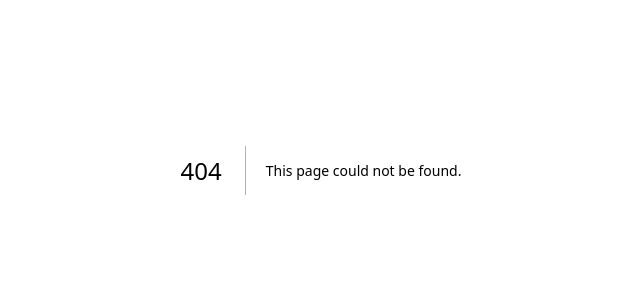
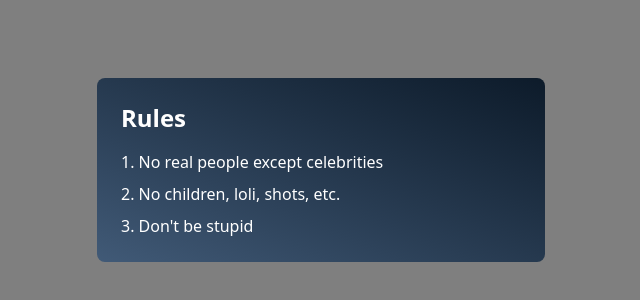
Before and after one commit to regul4rn0name/NSFWPlaza, a Next.js app: page /rules in a window 1280 px wide. Before the commit this address had no page. Shown: the part 230-530 px from the top of the page, without its empty margins (319-959 px from the left). Built offline with nearby package versions, Linux system fonts and the light colour scheme.

Commit message:
rules and add

```diff
--- a/app/add/page.tsx
+++ b/app/add/page.tsx
@@ -2,8 +2,10 @@
 
 import Link from "next/link";
 import { useRef, useState } from "react"
+import Rules from "../rules/page";
 
 export default function Page() {
+    const [rules,setRules] = useState<boolean>(false);
     const [tags, setTags] = useState<string[]>([]);
     const [name, setName] = useState<string>("");
     const [file, setFile] = useState<File>();
@@ -52,8 +54,11 @@ export default function Page() {
         }
     }
     return (
+
         <div className="w-screen overflow-auto flex flex-col justify-center items-center h-screen bg-gradient-to-bl from-[#0d1b2a] to-[#415a77]">
+            {rules==true && (<><Rules/> <button onClick={()=>setRules(false)} className="text-white hover:font-bold transition-all z-50">Close</button></>)}
             <Link href={"/themes/1"} className="text-white m-5 hover:font-bold transition-all">Main Menu</Link>
+            <button onClick={()=>setRules(true)} className="text-white m-5 hover:font-bold transition-all">RULES</button>
             <div className="bg-[#0d1b2a] text-white w-[500px] rounded-t-2xl flex justify-center items-center gap-2">
                 <button className={`hover:font-bold transition-all ${collection==="themes" ? 'font-bold':''}`} onClick={()=>{setCollection("themes")}}>Theme</button>
                 <button className={`hover:font-bold transition-all ${collection==="badges" ? 'font-bold':''}`} onClick={()=>{setCollection("badges")}}>Badge</button>
--- a/app/header.tsx
+++ b/app/header.tsx
@@ -7,7 +7,7 @@ export default function Header(props:any){
             <Link className={`transition-all ${page=='themes' ? 'underline decoration-2 pointer-events-none':'hover:font-bold '}`} href={'/themes/1'}>Themes</Link>
             <Link className={`transition-all ${page=='splashes' ? 'underline decoration-2 pointer-events-none':'hover:font-bold '}`} href={'/splashes/1'}>Splashes</Link>
             <Link className={`transition-all ${page=='badges' ? 'underline decoration-2 pointer-events-none':'hover:font-bold '}`} href={'/badges/1'}>Badges</Link>
-            {/*<Link className="absolute right-3 transition-all hover:font-bold" href={'/add'}>Add your theme/badge/splash</Link>*/}
+            <Link className="absolute right-3 transition-all hover:font-bold" href={'/add'}>Add your theme/badge/splash</Link>
         </div>
     );
 }
--- /dev/null
+++ b/app/rules/page.tsx
@@ -0,0 +1,17 @@
+export default function Rules() {
+    return (
+        <div className="fixed inset-0 flex items-center justify-center z-50">
+            <div className="absolute inset-0 bg-black opacity-50"></div>
+
+            <div className="relative bg-gradient-to-bl from-[#0d1b2a] to-[#415a77]
+                            text-white p-6 rounded-lg max-w-md w-full z-50">
+                <h1 className="text-2xl font-bold mb-4">Rules</h1>
+                <ol className="list-decimal list-inside space-y-2">
+                    <li>No real people except celebrities</li>
+                    <li>No children, loli, shots, etc.</li>
+                    <li>Don't be stupid</li>
+                </ol>
+            </div>
+        </div>
+    )
+}
```
